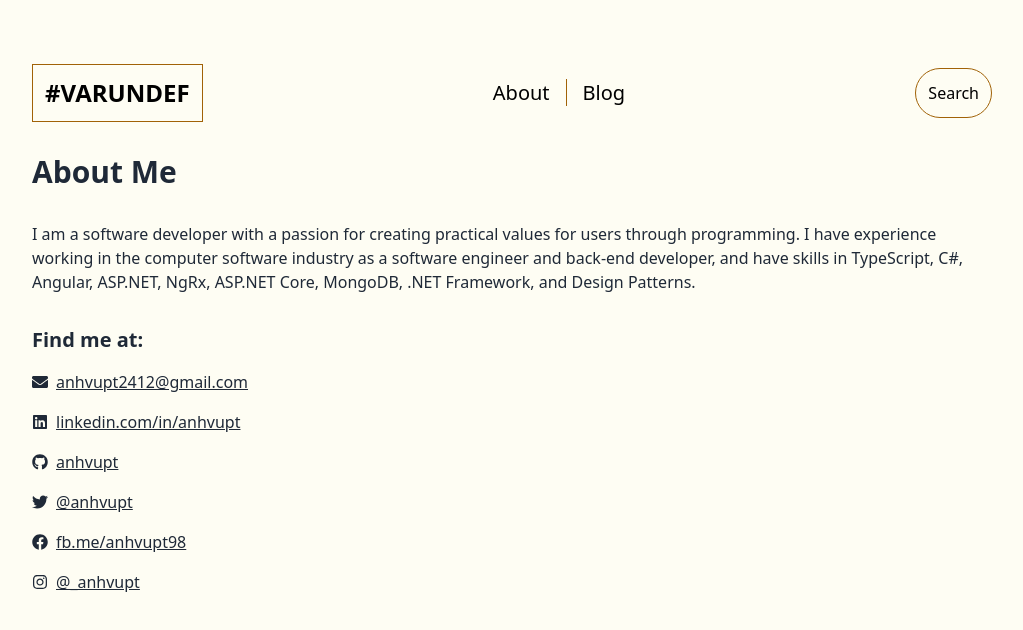
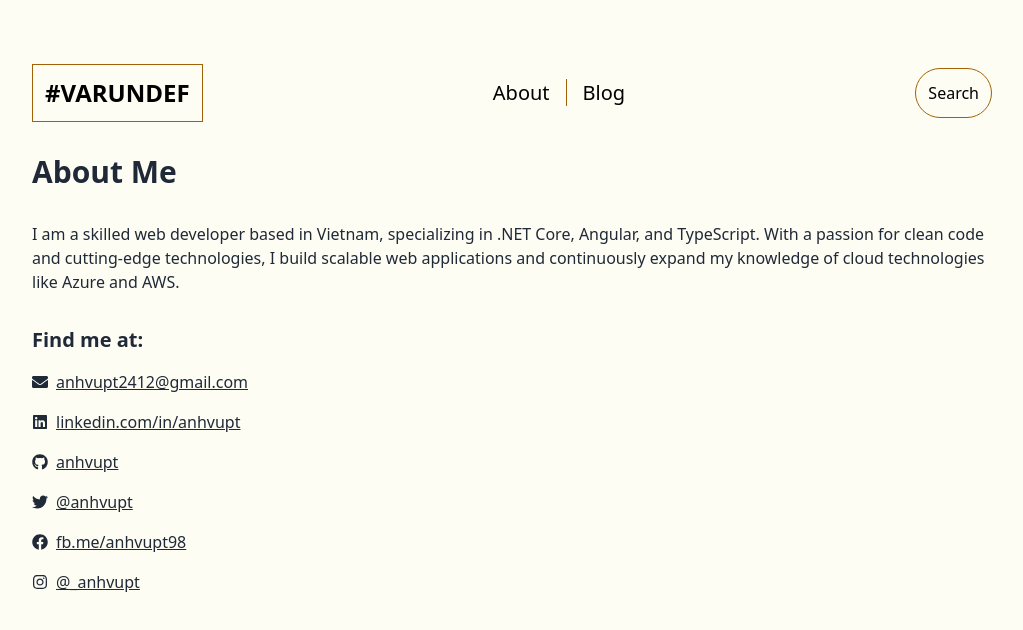
Before and after one commit to anhvupt/varundef, a Next.js app: page /about in a window 1280 px wide. Shown: the top 630 px of the page, without its empty margins (128-1151 px from the left). Built offline with nearby package versions, Linux system fonts and the light colour scheme.

Commit message:
[0.1.0-draft-2] chore: edit about

```diff
--- a/package.json
+++ b/package.json
@@ -1,6 +1,6 @@
 {
   "name": "varundef",
-  "version": "0.1.0-draft-1",
+  "version": "0.1.0-draft-2",
   "private": true,
   "scripts": {
     "dev": "next dev",
--- a/pages/about.jsx
+++ b/pages/about.jsx
@@ -23,10 +23,10 @@ export default function About() {
         <div className='w-3/4 m-auto flex flex-col lg:mt-8'>
           <h2 className='text-3xl font-bold mb-4'>About Me</h2>
           <p className='mt-4'>
-            I am a software developer with a passion for creating practical values for users through
-            programming. I have experience working in the computer software industry as a software
-            engineer and back-end developer, and have skills in TypeScript, C#, Angular, ASP.NET,
-            NgRx, ASP.NET Core, MongoDB, .NET Framework, and Design Patterns.
+            I am a skilled web developer based in Vietnam, specializing in .NET Core, Angular, and
+            TypeScript. With a passion for clean code and cutting-edge technologies, I build
+            scalable web applications and continuously expand my knowledge of cloud technologies
+            like Azure and AWS.
           </p>
           <h3 className='text-xl font-semibold mb-4 mt-8'>Find me at:</h3>
           <div className='flex items-center mb-4'>
```
